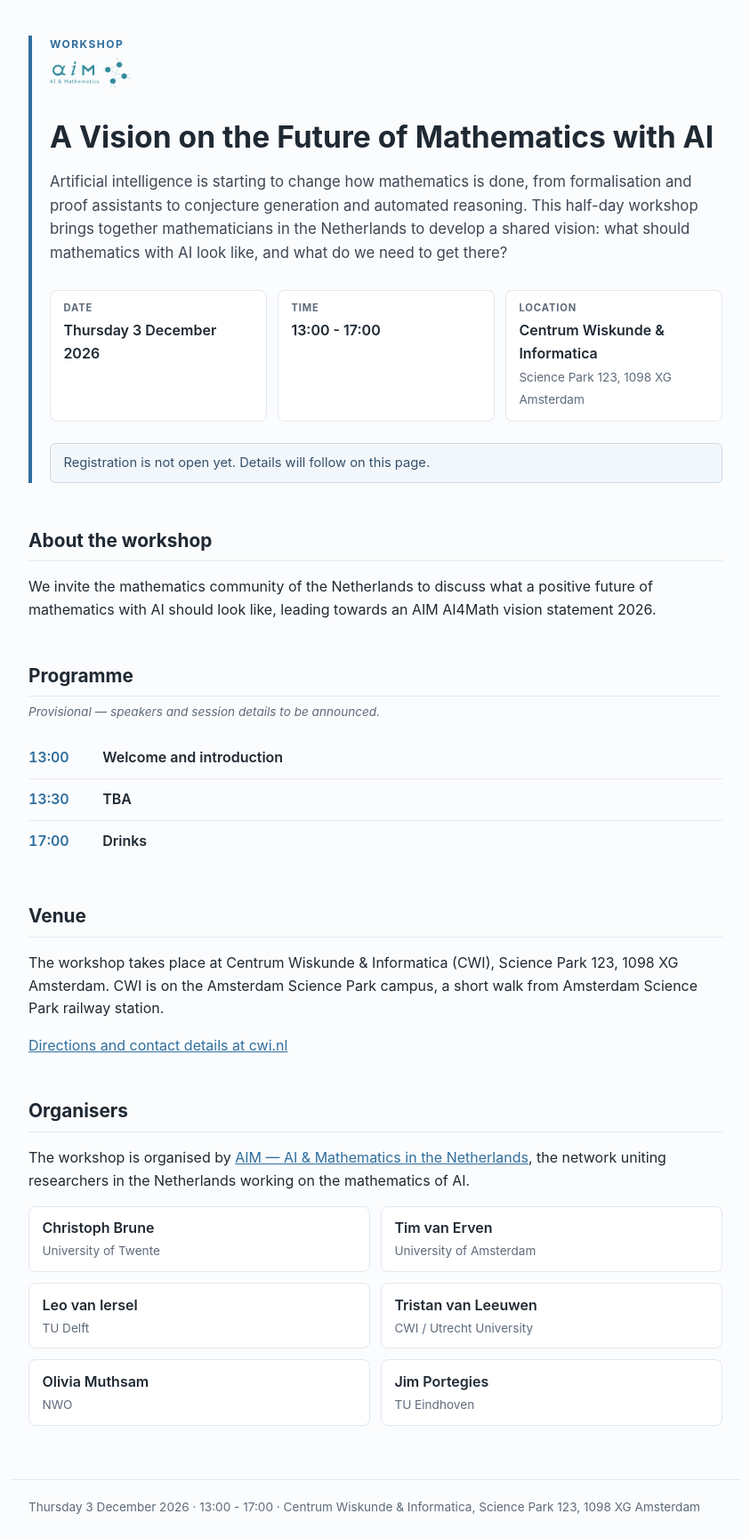
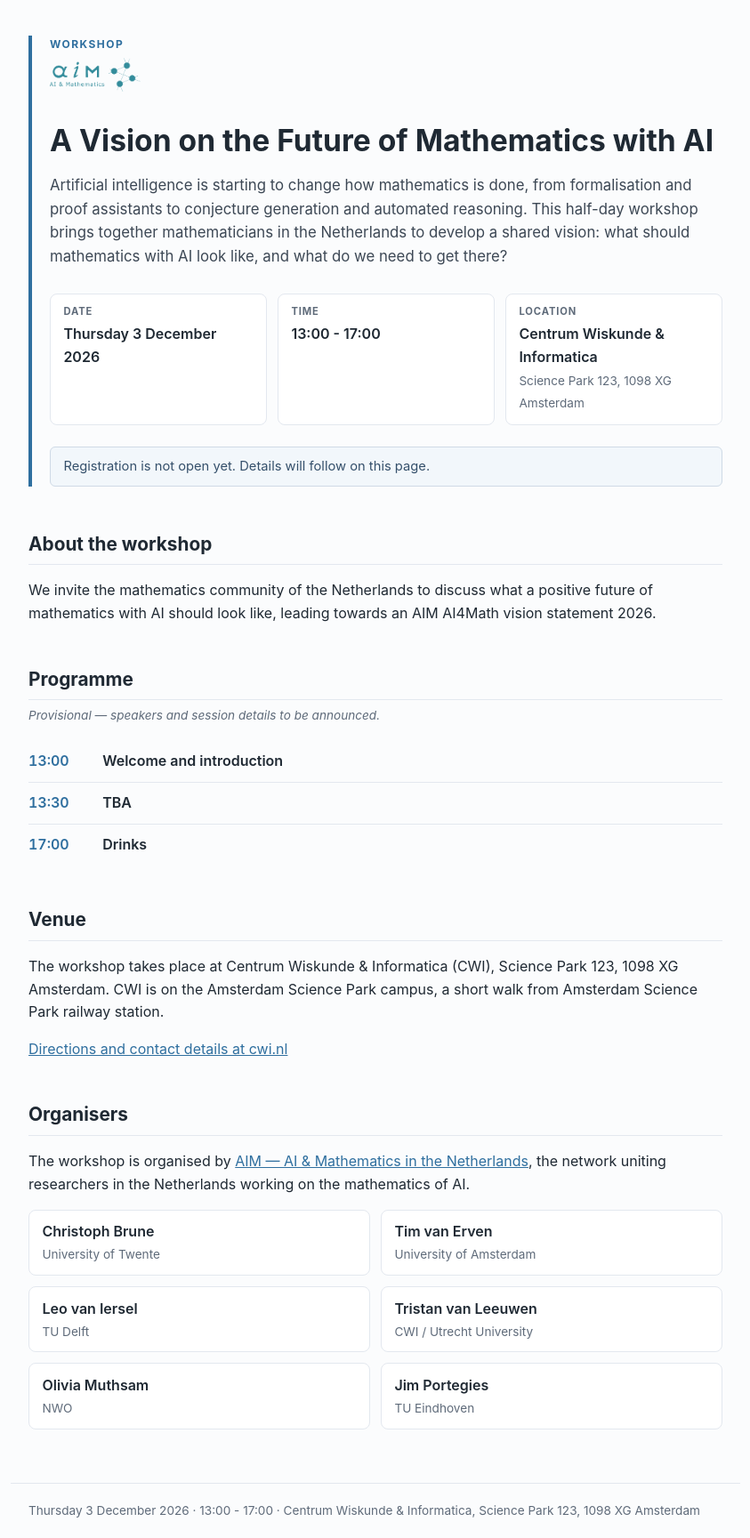
Before and after one commit to ai4mathnl/ai4mathnl.github.io, a Jekyll site: the page built from index.html, in a window 1280 px wide. Shown: the whole page at 89% size, without its empty margins (218-1061 px from the left). Built offline with Jekyll 4.4.1, drawn with Linux system fonts in a browser that asks for light colours.

Commit message:
Add a favicon and nudge the AIM logo back up
Draw the universal quantifier on a tile that runs from the site accent
into the AIM teal, as paths rather than text so it does not depend on
fonts available to the browser. Ship an SVG with a 32px PNG fallback and
a full-bleed 180px apple-touch icon, which iOS masks itself.

The hero logo goes 34px -> 38px, between the last two sizes.

Co-Authored-By: Claude Opus 5 <noreply@anthropic.com>

```diff
--- a/_layouts/default.html
+++ b/_layouts/default.html
@@ -4,6 +4,9 @@
     <meta charset="utf-8">
     <meta name="viewport" content="width=device-width, initial-scale=1">
     {%- seo -%}
+    <link rel="icon" type="image/svg+xml" href="{{ '/assets/img/favicon.svg' | relative_url }}">
+    <link rel="icon" type="image/png" sizes="32x32" href="{{ '/assets/img/favicon-32.png' | relative_url }}">
+    <link rel="apple-touch-icon" href="{{ '/assets/img/apple-touch-icon.png' | relative_url }}">
     <link rel="stylesheet" href="{{ '/assets/css/style.css' | relative_url }}">
   </head>
   <body>
--- a/assets/css/style.css
+++ b/assets/css/style.css
@@ -54,7 +54,7 @@ a:hover { color: var(--accent-dark); }
 
 .hero__organiser img {
   width: auto;
-  height: 34px;
+  height: 38px;
   display: block;
 }
 
```
Also changed, not shown: assets/img/apple-touch-icon.png (added), assets/img/favicon-32.png (added), assets/img/favicon.svg (added).
